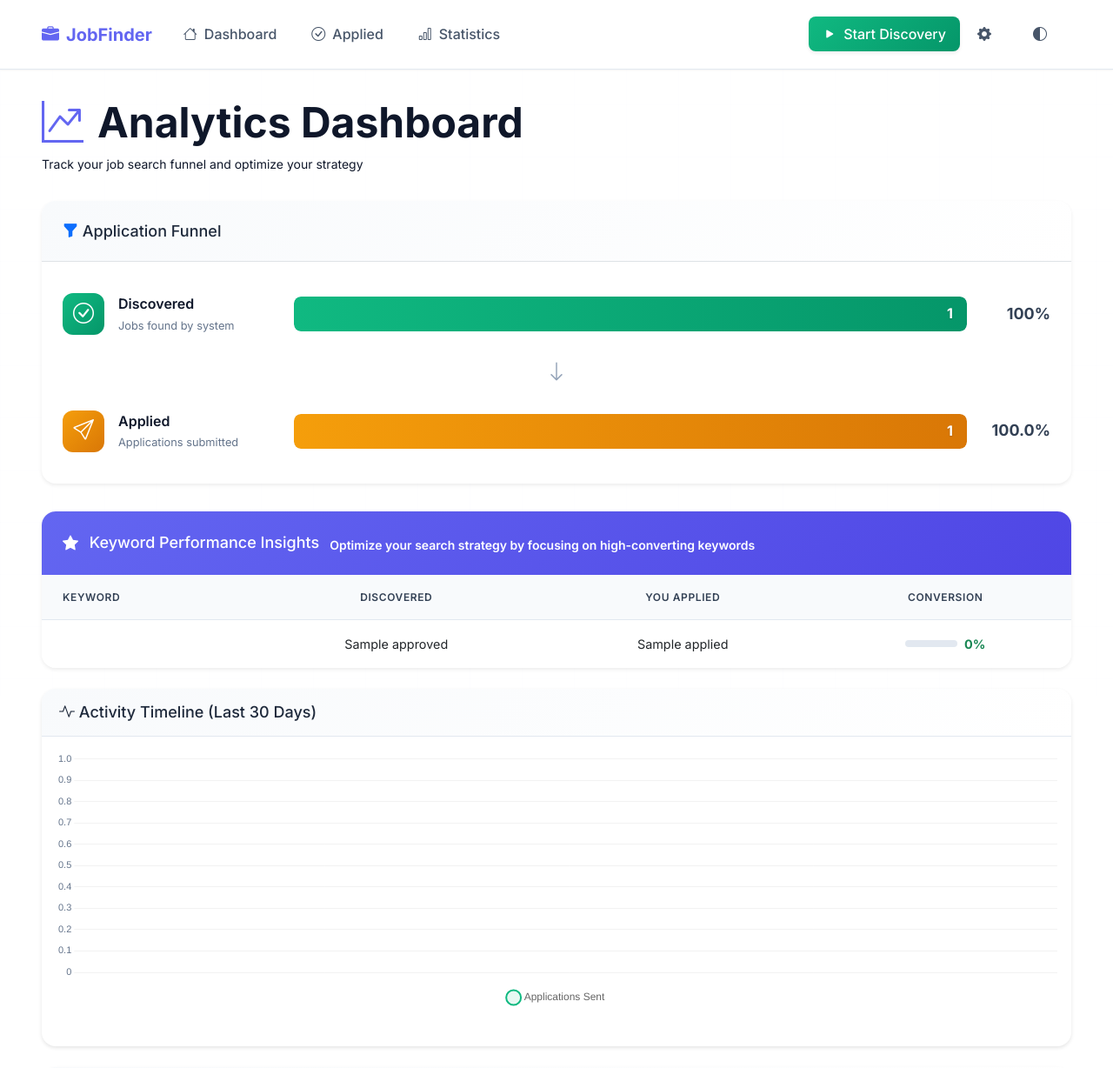
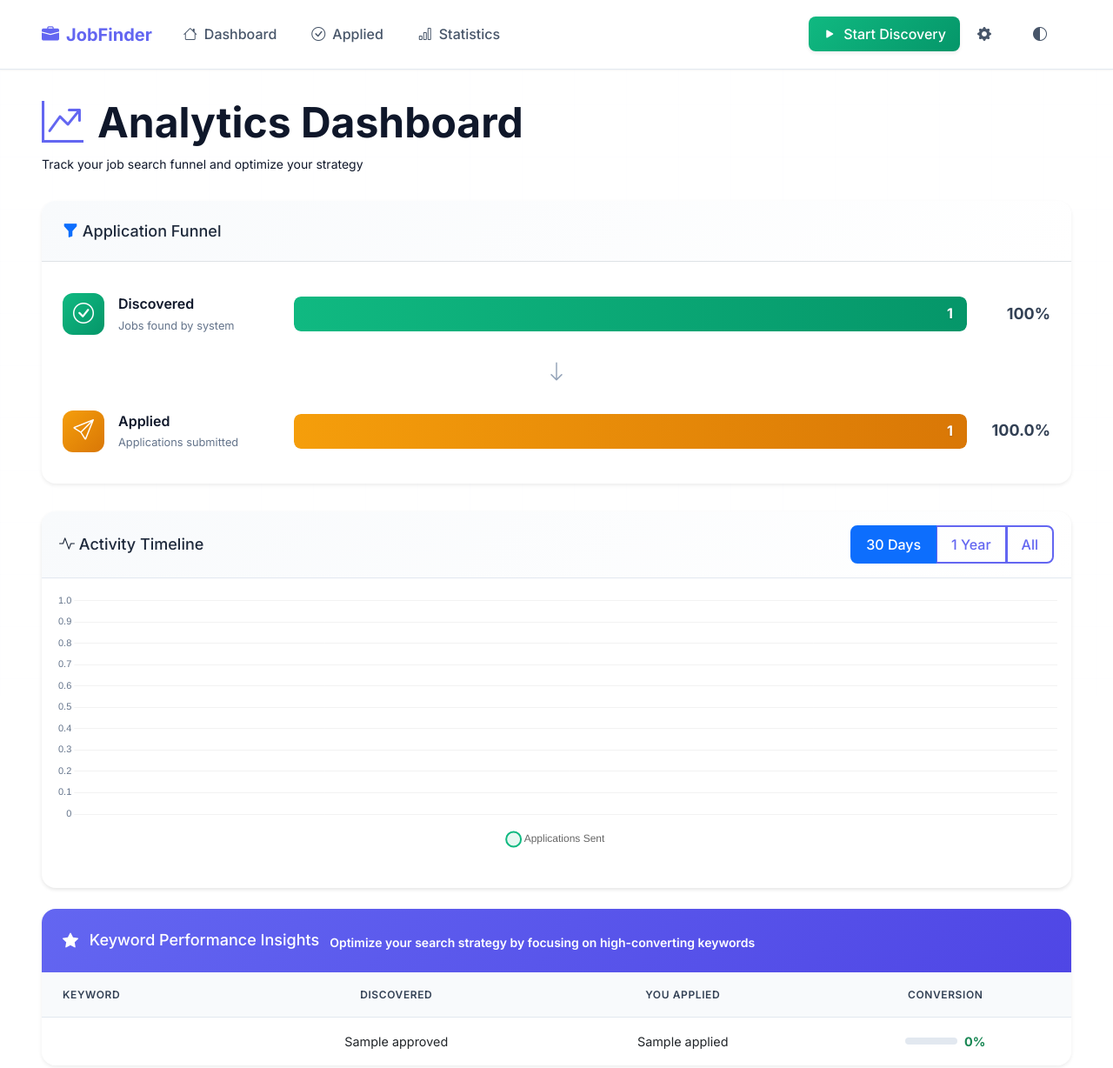
Before and after one commit to mbusbee505/JobFinder, a Flask app: template templates/statistics.html in a window 1280 px wide. Shown: the top 1228 px of the page at 87% size. Run offline with Flask 3, Linux system fonts and the light colour scheme; the template is opened without the code that fills it: most values are stand-ins (such as "Sample title", 1, 10 or a date in 2020).

Commit message:
updated timeline

```diff
--- a/templates/statistics.html
+++ b/templates/statistics.html
@@ -76,6 +76,34 @@
         </div>
     </div>
 
+    <!-- Activity Timeline -->
+    <div class="row g-4 mb-4">
+        <div class="col-lg-12">
+            <div class="card chart-card">
+                <div class="card-header d-flex justify-content-between align-items-center">
+                    <h5 class="mb-0"><i class="bi bi-activity"></i> Activity Timeline</h5>
+                    <div class="btn-group btn-group-sm" role="group" aria-label="Date range selector">
+                        <button type="button" class="btn btn-outline-primary active" data-range="30">30 Days</button>
+                        <button type="button" class="btn btn-outline-primary" data-range="365">1 Year</button>
+                        <button type="button" class="btn btn-outline-primary" data-range="all">All</button>
+                    </div>
+                </div>
+                <div class="card-body">
+                    {% if statistics.application_activity %}
+                    <div style="position: relative; height: 300px;">
+                        <canvas id="activityChart"></canvas>
+                    </div>
+                    {% else %}
+                    <div class="text-center text-muted py-5">
+                        <i class="bi bi-inbox display-4"></i>
+                        <p class="mt-3">No applications to display</p>
+                    </div>
+                    {% endif %}
+                </div>
+            </div>
+        </div>
+    </div>
+
     <!-- Keyword Performance - MOST IMPORTANT INSIGHTS -->
     <div class="card mb-4 border-0 shadow-sm">
         <div class="card-header bg-gradient-primary text-white border-bottom-0">
@@ -119,29 +147,6 @@
                 <p class="mt-3">No keyword data available yet</p>
             </div>
             {% endif %}
-        </div>
-    </div>
-
-    <!-- Activity Timeline -->
-    <div class="row g-4 mb-4">
-        <div class="col-lg-12">
-            <div class="card chart-card">
-                <div class="card-header">
-                    <h5 class="mb-0"><i class="bi bi-activity"></i> Activity Timeline (Last 30 Days)</h5>
-                </div>
-                <div class="card-body">
-                    {% if statistics.application_activity %}
-                    <div style="position: relative; height: 300px;">
-                        <canvas id="activityChart"></canvas>
-                    </div>
-                    {% else %}
-                    <div class="text-center text-muted py-5">
-                        <i class="bi bi-inbox display-4"></i>
-                        <p class="mt-3">No applications to display</p>
-                    </div>
-                    {% endif %}
-                </div>
-            </div>
         </div>
     </div>
 
@@ -300,30 +305,68 @@ document.addEventListener('DOMContentLoaded', function() {
     const activityCtx = document.getElementById('activityChart').getContext('2d');
     const applicationActivity = {{ statistics.application_activity | tojson }};
 
-    // Get dates from application activity
-    const sortedDates = applicationActivity.map(item => item.date).sort().reverse().slice(0, 30);
-
     // Create data map
     const appliedMap = new Map(applicationActivity.map(item => [item.date, item.applied_count]));
 
-    new Chart(activityCtx, {
-        type: 'line',
-        data: {
-            labels: sortedDates.map(date => {
+    let activityChart;
+
+    function updateActivityChart(days) {
+        // Get all dates sorted chronologically (oldest to newest)
+        let allDates = applicationActivity.map(item => item.date).sort();
+
+        // Filter dates based on range
+        let filteredDates;
+        if (days === 'all') {
+            filteredDates = allDates;
+        } else {
+            const cutoffDate = new Date();
+            cutoffDate.setDate(cutoffDate.getDate() - days);
+            const cutoffStr = cutoffDate.toISOString().split('T')[0];
+            filteredDates = allDates.filter(date => date >= cutoffStr);
+        }
+
+        const chartData = {
+            labels: filteredDates.map(date => {
                 const d = new Date(date);
                 return d.toLocaleDateString('en-US', { month: 'short', day: 'numeric' });
             }),
             datasets: [{
                 label: 'Applications Sent',
-                data: sortedDates.map(date => appliedMap.get(date) || 0),
+                data: filteredDates.map(date => appliedMap.get(date) || 0),
                 borderColor: '#10b981',
                 backgroundColor: 'rgba(16, 185, 129, 0.1)',
                 borderWidth: 2,
                 fill: true,
                 tension: 0.3
             }]
-        },
-        options: commonOptions
+        };
+
+        if (activityChart) {
+            activityChart.data = chartData;
+            activityChart.update();
+        } else {
+            activityChart = new Chart(activityCtx, {
+                type: 'line',
+                data: chartData,
+                options: commonOptions
+            });
+        }
+    }
+
+    // Initialize with 30 days
+    updateActivityChart(30);
+
+    // Add event listeners to date range buttons
+    document.querySelectorAll('[data-range]').forEach(button => {
+        button.addEventListener('click', function() {
+            // Remove active class from all buttons
+            document.querySelectorAll('[data-range]').forEach(btn => btn.classList.remove('active'));
+            // Add active class to clicked button
+            this.classList.add('active');
+            // Update chart
+            const range = this.getAttribute('data-range');
+            updateActivityChart(range === 'all' ? 'all' : parseInt(range));
+        });
     });
     {% endif %}
 
```
